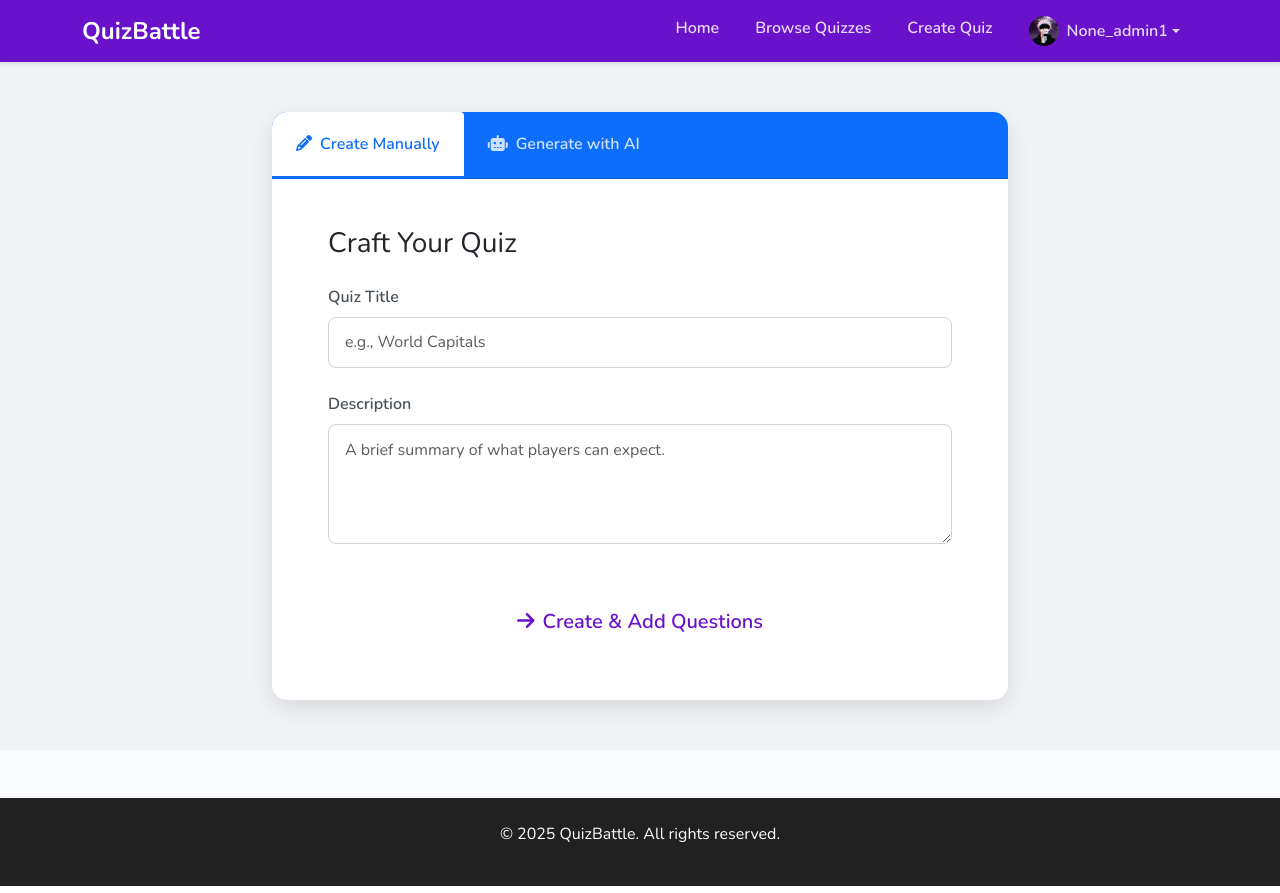
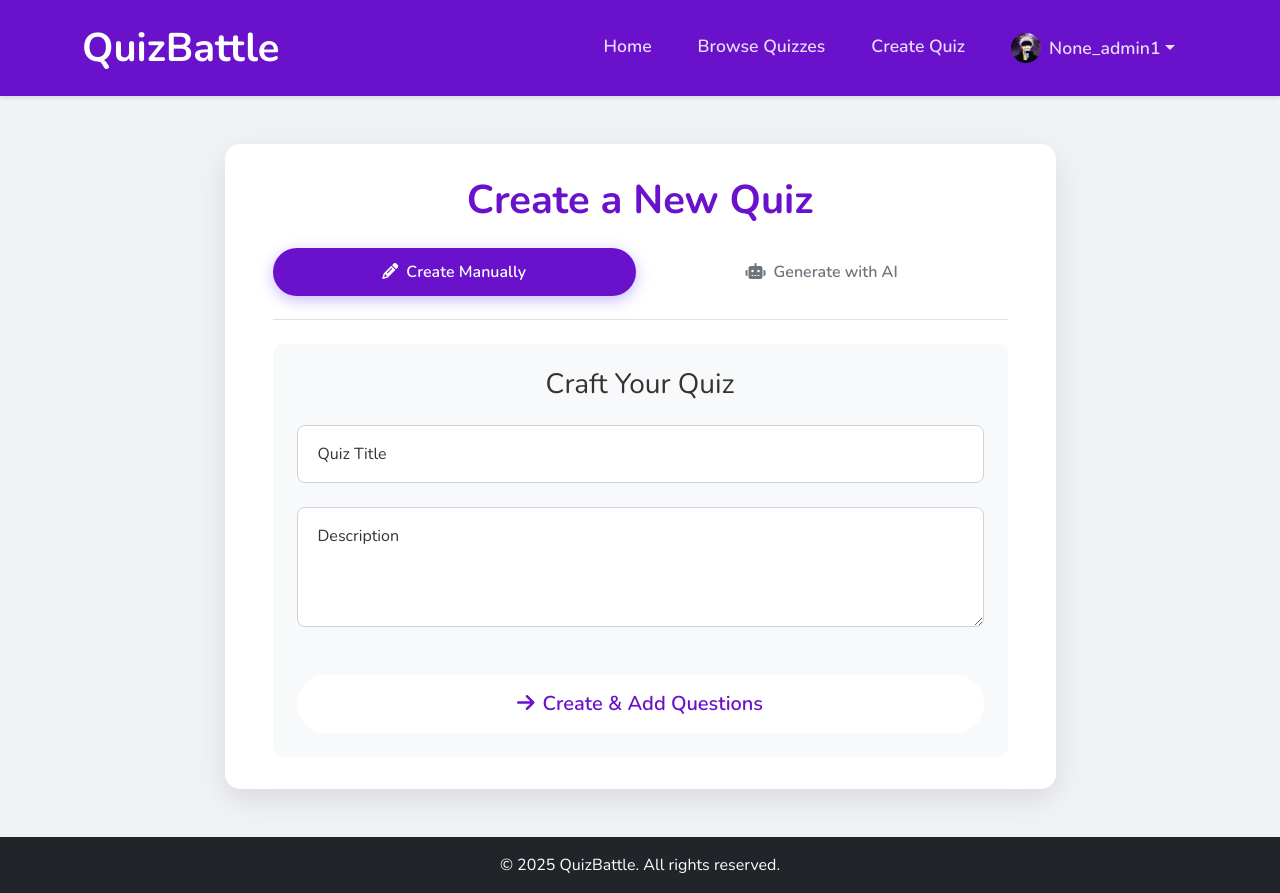
Before and after one commit to khafizovI/Game_web, a Django app: page /en/quiz/create/ in a window 1280 px wide. Run offline with Django 4.2, Linux system fonts and the light colour scheme; a user stored in the database is signed in; data comes from the database, SQL or seed files in the repository; both versions use the stored data as it was after the commit.

Commit message:
Website is done 80%

```diff
--- a/quiz/models.py
+++ b/quiz/models.py
@@ -1,14 +1,15 @@
 from django.db import models
-from django.contrib.auth.models import User
+from django.conf import settings
 import random
 import string
 
 class Quiz(models.Model):
     title = models.CharField(max_length=200)
     description = models.TextField(blank=True)
-    created_by = models.ForeignKey(User, on_delete=models.CASCADE, related_name='created_quizzes')
+    created_by = models.ForeignKey(settings.AUTH_USER_MODEL, on_delete=models.CASCADE, related_name='created_quizzes')
     created_at = models.DateTimeField(auto_now_add=True)
     updated_at = models.DateTimeField(auto_now=True)
+    is_public = models.BooleanField(default=False)
 
     def __str__(self):
         return self.title
--- a/quizgame/settings.py
+++ b/quizgame/settings.py
@@ -18,9 +18,9 @@ SECRET_KEY = os.getenv('DJANGO_SECRET_KEY', 'django-insecure-vr3g#ql0h!g3yp+zs#^
 GROQ_API_KEY = os.getenv('GROQ_API_KEY')
 
 # SECURITY WARNING: don't run with debug turned on in production!
-DEBUG = os.getenv('DEBUG', 'True') == 'True'
+DEBUG = False
 
-ALLOWED_HOSTS = []
+ALLOWED_HOSTS = ['127.0.0.1']
 
 # Application definition
 
--- a/quizgame/views.py
+++ b/quizgame/views.py
@@ -23,8 +23,8 @@ def home(request):
 
         return response
 
-    # Get the 3 most recent quizzes
-    quizzes = Quiz.objects.all().order_by('-created_at')[:3]
+    # Get the 3 most recent public quizzes
+    quizzes = Quiz.objects.filter(is_public=True).order_by('-created_at')[:3]
     context = {
         'quizzes': quizzes
     }
--- a/static/css/create_quiz.css
+++ b/static/css/create_quiz.css
@@ -1,69 +1,74 @@
-.create-quiz-bg {
-    background-color: #f0f2f5;
-    padding-top: 50px;
-    padding-bottom: 50px;
+body {
+    background-color: #f0f2f5; /* A light grey background */
 }
 
-.create-quiz-card {
-    background-color: white;
+.create-quiz-container {
+    background-color: #ffffff;
     border-radius: 15px;
-    box-shadow: 0 8px 25px rgba(0,0,0,0.1);
-    border: none;
-    overflow: hidden; /* To contain the header background */
+    padding: 2rem 3rem;
+    box-shadow: 0 10px 30px rgba(0, 0, 0, 0.1);
 }
 
-.card-header-tabs {
-    margin: 0;
-    border-bottom: 0;
+.create-quiz-container h1 {
+    font-weight: 700;
+    color: var(--primary-color);
 }
 
-.card-header-tabs .nav-link {
-    border: 0;
-    color: rgba(255, 255, 255, 0.8);
+/* Tab styling */
+.nav-pills .nav-link {
+    border-radius: 50px;
     font-weight: 600;
-    padding: 1.25rem 1.5rem;
-    border-bottom: 3px solid transparent;
+    padding: 0.75rem 1.5rem;
+    color: #6c757d;
+    transition: all 0.3s ease;
 }
 
-.card-header-tabs .nav-link.active {
-    background-color: white;
-    color: var(--bs-primary);
-    border-bottom-color: var(--bs-primary);
-    border-top-left-radius: .25rem;
-    border-top-right-radius: .25rem;
-}
-
-.card-header {
-    background-color: var(--bs-primary);
-    padding: 0;
+.nav-pills .nav-link.active, .nav-pills .show>.nav-link {
+    color: #fff;
+    background-color: var(--primary-color);
+    box-shadow: 0 4px 15px rgba(124, 77, 255, 0.4);
 }
 
 .tab-content {
-    padding: 2rem 2.5rem;
+    border-top: 1px solid #dee2e6;
+    padding-top: 1.5rem;
+    margin-top: -1px; /* Align with bottom of tabs */
 }
 
-.form-label {
-    font-weight: 600;
-    color: #495057;
+.tab-pane {
+    background-color: #f8f9fa;
+    border-radius: 10px;
 }
 
+/* Form styling */
 .form-control {
     border-radius: 8px;
-    padding: 0.8rem 1rem;
+    padding: 1rem;
     border: 1px solid #ced4da;
+    transition: border-color .15s ease-in-out,box-shadow .15s ease-in-out;
 }
 
 .form-control:focus {
-    border-color: var(--bs-primary);
-    box-shadow: 0 0 0 0.25rem rgba(var(--bs-primary-rgb), .25);
+    border-color: var(--primary-color);
+    box-shadow: 0 0 0 0.25rem rgba(124, 77, 255, 0.25);
+}
+
+.form-floating>label {
+    padding: 1rem 1.25rem;
 }
 
 .btn-primary {
+    padding: 0.75rem 1.5rem;
     font-weight: 600;
-    padding: 0.8rem 1.5rem;
-    border-radius: 8px;
+    border-radius: 50px;
+    transition: all 0.3s ease;
 }
 
-#loading-indicator {
-    display: none;
+.btn-primary:hover {
+    transform: translateY(-2px);
+    box-shadow: 0 4px 15px rgba(124, 77, 255, 0.3);
 }
+
+#loading-indicator p {
+    color: #6c757d;
+}
--- a/static/css/custom.css
+++ b/static/css/custom.css
@@ -16,11 +16,12 @@ body {
 .navbar {
     background-color: var(--primary-color);
     box-shadow: 0 2px 4px rgba(0,0,0,0.1);
+    padding: 0.8rem 0;
 }
 
 .navbar-brand {
     font-weight: 700;
-    font-size: 1.5rem;
+    font-size: 2.5rem;
     color: white;
 }
 
@@ -28,7 +29,8 @@ body {
     color: rgba(255,255,255,0.85);
     font-weight: 600;
     transition: color 0.3s;
-    margin: 0 10px;
+    margin: 0 15px;
+    font-size: 1.1rem;
 }
 
 .navbar-nav .nav-link:hover {
--- a/templates/base/base.html
+++ b/templates/base/base.html
@@ -24,7 +24,7 @@
 
     {% block extra_css %}{% endblock %}
 </head>
-<body>
+<body class="d-flex flex-column min-vh-100">
     <!-- Navigation -->
     <nav class="navbar navbar-expand-lg navbar-dark">
         <div class="container">
@@ -109,9 +109,9 @@
 
     <!-- Footer -->
     {% block footer %}
-    <footer class="mt-5">
+    <footer class="mt-auto py-3 bg-dark text-white">
         <div class="container text-center">
-            <p>&copy; 2025 QuizBattle. All rights reserved.</p>
+            <p class="mb-0">&copy; 2025 QuizBattle. All rights reserved.</p>
         </div>
     </footer>
     {% endblock %}
--- a/templates/home.html
+++ b/templates/home.html
@@ -57,7 +57,7 @@
     <div class="container">
         <h2 class="section-title">{% trans "Featured Quizzes" %}</h2>
         <div class="row g-4">
-            {% for quiz in public_quizzes|slice:":3" %}
+            {% for quiz in quizzes %}
             <div class="col-lg-4">
                 <div class="quiz-card">
                     <div class="card-body">
--- a/templates/quiz/create.html
+++ b/templates/quiz/create.html
@@ -9,13 +9,13 @@
 {% endblock %}
 
 {% block content %}
-<div class="create-quiz-bg">
-    <div class="container">
+<div class="container my-5">
     <div class="row justify-content-center">
-            <div class="col-lg-8">
-                <div class="card create-quiz-card">
-                    <div class="card-header">
-                        <ul class="nav nav-tabs card-header-tabs" id="createQuizTab" role="tablist">
+        <div class="col-lg-9">
+            <div class="create-quiz-container">
+                <h1 class="text-center mb-4">{% trans "Create a New Quiz" %}</h1>
+
+                <ul class="nav nav-pills nav-fill mb-4" id="createQuizTab" role="tablist">
                     <li class="nav-item" role="presentation">
                         <button class="nav-link active" id="manual-tab" data-bs-toggle="tab" data-bs-target="#manual-panel" type="button" role="tab" aria-controls="manual-panel" aria-selected="true">
                             <i class="fas fa-pencil-alt me-2"></i>{% trans "Create Manually" %}
@@ -27,22 +27,21 @@
                         </button>
                     </li>
                 </ul>
-                    </div>
-                    <div class="card-body">
+
                 <div class="tab-content" id="createQuizTabContent">
                     <!-- Manual Creation Form -->
-                            <div class="tab-pane fade show active" id="manual-panel" role="tabpanel" aria-labelledby="manual-tab">
-                                <h3 class="mb-4">{% trans "Craft Your Quiz" %}</h3>
+                    <div class="tab-pane fade show active p-4" id="manual-panel" role="tabpanel" aria-labelledby="manual-tab">
+                        <h3 class="mb-4 text-center">{% trans "Craft Your Quiz" %}</h3>
                         <form method="POST" action="{% url 'quiz:create' %}" id="manual-creation-form">
                             {% csrf_token %}
                             <input type="hidden" name="creation_method" value="manual">
-                                    <div class="mb-4">
-                                        <label for="manual_title" class="form-label">{% trans "Quiz Title" %}</label>
-                                        <input type="text" class="form-control" id="manual_title" name="title" placeholder="{% trans 'e.g., World Capitals' %}" required>
+                            <div class="form-floating mb-4">
+                                <input type="text" class="form-control" id="manual_title" name="title" placeholder="{% trans 'Quiz Title' %}" required>
+                                <label for="manual_title">{% trans "Quiz Title" %}</label>
                             </div>
-                                    <div class="mb-4">
-                                        <label for="manual_description" class="form-label">{% trans "Description" %}</label>
-                                        <textarea class="form-control" id="manual_description" name="description" placeholder="{% trans 'A brief summary of what players can expect.' %}" style="height: 120px"></textarea>
+                            <div class="form-floating mb-4">
+                                <textarea class="form-control" id="manual_description" name="description" placeholder="{% trans 'Description' %}" style="height: 120px"></textarea>
+                                <label for="manual_description">{% trans "Description" %}</label>
                             </div>
                             <div class="d-grid gap-2 mt-5">
                                 <button type="submit" name="create_manually" class="btn btn-primary btn-lg">
@@ -53,41 +52,45 @@
                     </div>
 
                     <!-- AI Generation Form -->
-                            <div class="tab-pane fade" id="ai-panel" role="tabpanel" aria-labelledby="ai-tab">
-                                <h3 class="mb-4">{% trans "Generate Quiz with AI" %}</h3>
-                                <p class="text-muted mb-4">{% trans "Just provide a topic, and our AI will create a quiz for you." %}</p>
+                    <div class="tab-pane fade p-4" id="ai-panel" role="tabpanel" aria-labelledby="ai-tab">
+                        <h3 class="mb-3 text-center">{% trans "Generate Quiz with AI" %}</h3>
+                        <p class="text-muted text-center mb-4">{% trans "Just provide a topic, and our AI will create a quiz for you." %}</p>
                         <form method="POST" action="{% url 'quiz:create' %}" id="ai-generation-form">
                             {% csrf_token %}
                             <input type="hidden" name="creation_method" value="ai">
-                                    <div class="mb-3">
-                                        <label for="ai_title" class="form-label">{% trans "Quiz Title" %}</label>
+                            <div class="form-floating mb-3">
                                 <input type="text" class="form-control" id="ai_title" name="title" required placeholder="e.g. Solar System Facts">
+                                <label for="ai_title">{% trans "Quiz Title" %}</label>
                             </div>
-                                    <div class="mb-3">
-                                        <label for="topic" class="form-label">{% trans "Topic" %}</label>
+                            <div class="form-floating mb-3">
                                 <input type="text" class="form-control" id="topic" name="topic" required placeholder="e.g. Photosynthesis">
+                                <label for="topic">{% trans "Topic" %}</label>
                             </div>
                             <div class="row">
                                 <div class="col-md-6 mb-3">
-                                            <label for="num_questions" class="form-label">{% trans "Number of Questions" %}</label>
+                                    <div class="form-floating">
                                         <input type="number" class="form-control" id="num_questions" name="num_questions" value="5" min="1" max="15">
+                                        <label for="num_questions">{% trans "Number of Questions" %}</label>
+                                    </div>
                                 </div>
                                 <div class="col-md-6 mb-3">
-                                            <label for="num_options" class="form-label">{% trans "Options per Question" %}</label>
-                                            <input type="number" class="form-control" id="num_options" name="num_options" value="4" min="2" max="6">
+                                    <div class="form-floating">
+                                        <input type="number" class="form-control" id="num_options" name="num_options" value="4" min="2" max="4">
+                                        <label for="num_options">{% trans "Options per Question" %}</label>
+                                    </div>
                                 </div>
                             </div>
                             <div class="d-grid gap-2 mt-3">
-                                        <button type="submit" name="generate_with_ai" class="btn btn-primary btn-lg">{% trans "Generate Quiz" %}</button>
+                                <button type="submit" name="generate_with_ai" class="btn btn-primary btn-lg">
+                                    <i class="fas fa-cogs me-2"></i>{% trans "Generate Quiz" %}
+                                </button>
                             </div>
                         </form>
-                                <div id="loading-indicator" class="text-center mt-4">
+                        <div id="loading-indicator" style="display: none;" class="text-center mt-4">
                             <div class="spinner-border text-primary" role="status">
                                 <span class="visually-hidden">Loading...</span>
                             </div>
                             <p class="mt-2">{% trans "The AI is generating your quiz. This may take a moment..." %}</p>
-                                </div>
-                            </div>
                         </div>
                     </div>
                 </div>
@@ -135,10 +138,7 @@
                     return response.json();
                 })
                 .then(generatedData => {
-                    // Populate the manual form with the generated data
                     manualForm.querySelector('[name="title"]').value = data.title;
-
-                    // Create hidden inputs for the questions and answers
                     generatedData.questions.forEach((q, index) => {
                         const questionInput = document.createElement('input');
                         questionInput.type = 'hidden';
@@ -161,20 +161,16 @@
                         manualForm.appendChild(answerInput);
                     });
 
-                    // Add a flag to indicate this is an AI-generated quiz being saved
                     const sourceInput = document.createElement('input');
                     sourceInput.type = 'hidden';
                     sourceInput.name = 'source';
                     sourceInput.value = 'ai';
                     manualForm.appendChild(sourceInput);
-
-                    // Submit the populated manual form
                     manualForm.submit();
                 })
                 .catch(error => {
                     console.error('Error generating quiz:', error);
                     loadingIndicator.style.display = 'none';
-                    // Display a user-friendly error message on the page
                     const errorDiv = document.createElement('div');
                     errorDiv.className = 'alert alert-danger mt-3';
                     errorDiv.textContent = `Failed to generate quiz: ${error.message}`;
```
Also changed, not shown: quiz/admin.py (+7 -5 lines), templates/404.html (added, +45 -0 lines), templates/game/lobby.html (+115 -51 lines), templates/quiz/browse.html (+8 -0 lines), db.sqlite3, quiz/migrations/0003_quiz_is_public.py (added). Lines whose indentation alone changed are shown as unchanged.
